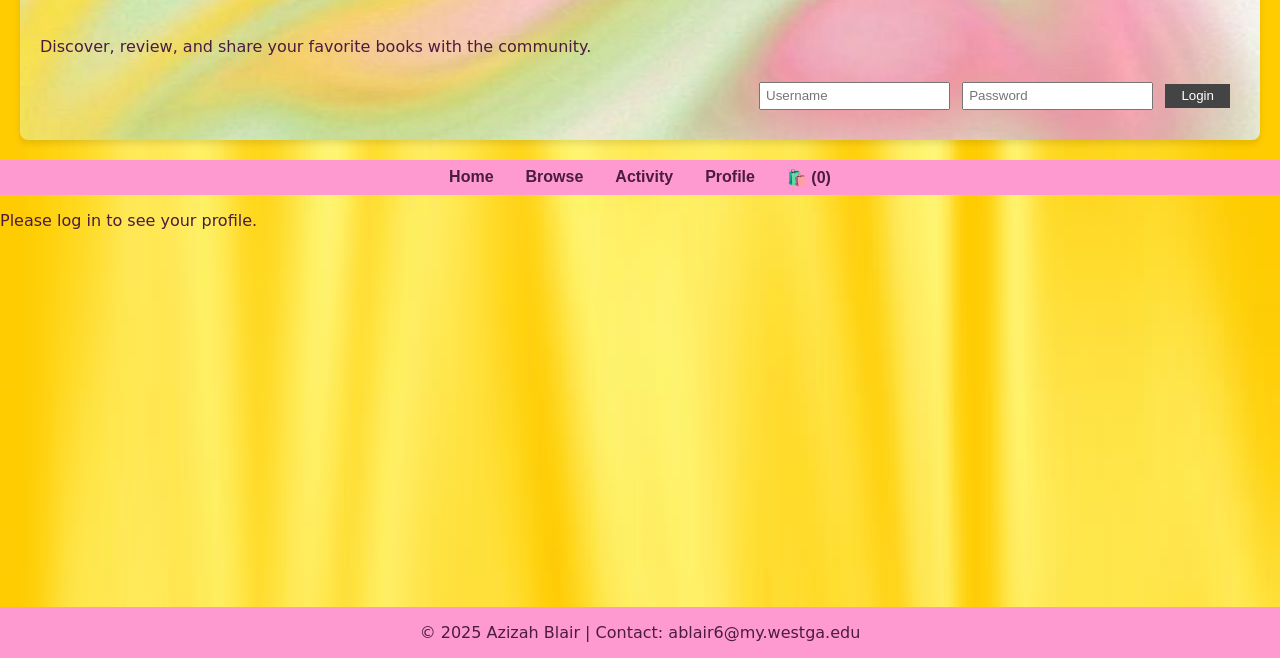
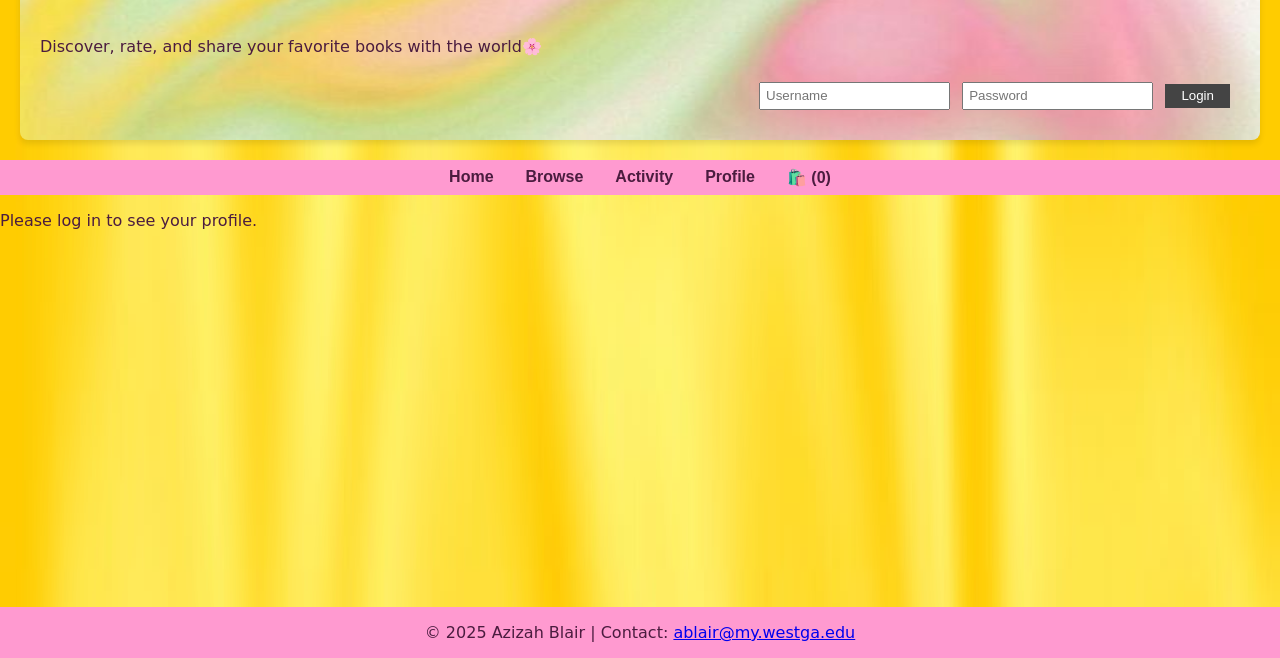
Before and after one commit to Azizah121/my-first-project, a plain HTML site: page profile.html in a window 1280 px wide. Shown: the part 142-800 px from the top of the page. Drawn offline with Linux system fonts and the light colour scheme; a web font is replaced by a local one.

Commit message:
Update profile.html

```diff
--- a/profile.html
+++ b/profile.html
@@ -3,25 +3,25 @@
    <head>
       <meta charset="UTF-8">
       <meta name="viewport" content="width=device-width, initial-scale=1.0">
+      <meta name="title" content="My Profile">
       <meta name="description" content="The profile page shows user info like name, photo, and bio, and lets users edit details or view their personalized section of the internet.">
+      <meta name="keywords" content="books, book reviews, book lovers, online bookshelf, reading tracker, book collection, book rating, favorite books, book recommendations, online library, personal library, profile for readers, book wishlist, cart for books, reading activity, save books, book catalog, digital bookshelf">
       <title>Profile - Bookd</title>
       <link rel="stylesheet" href="style.css">
       <link href="https://fonts.googleapis.com/css2?family=Pinyon+Script&display=swap" rel="stylesheet">
       <link href="https://fonts.googleapis.com/css2?family=Princess+Sofia&display=swap" rel="stylesheet">
       <link href="https://fonts.googleapis.com/css2?family=Gorditas&display=swap" rel="stylesheet">
-
    </head>
    <body>
       <section id="profile" class="page">
          <h1>My Profile</h1>
-    <p>Discover, review, and share your favorite books with the community.</p>
+         <p>Discover, rate, and share your favorite books with the world🌸</p>
          <div class="login-container">
          <form id="loginForm">
             <input type="text" id="username" placeholder="Username" required>
             <input type="password" id="password" placeholder="Password" required>
             <button type="submit">Login</button>
          </form>
-
       </section>
       <nav class="main-nav">
          <ul>
@@ -30,14 +30,13 @@
             <li><a href="activity.html">Activity</a></li>
             <li><a href="profile.html">Profile</a></li>
             <li><a href="cart.html">🛍️ (<span id="cart-count">0</span>)</a></li>
-
          </ul>
       </nav>
       <div id="profileContent"></div>
       <footer>
-		<p>&copy; 2025 Azizah Blair | Contact: ablair6@my.westga.edu</p>
+         <p>&copy; 2025 Azizah Blair | Contact: <a href="mailto:ablair@my.westga.edu">ablair@my.westga.edu</a></p>
       </footer>
       <script src="script.js"></script>
-
    </body>
 </html>
+<!my login: azizahb 782163>
```
Lines whose indentation alone changed are shown as unchanged.
